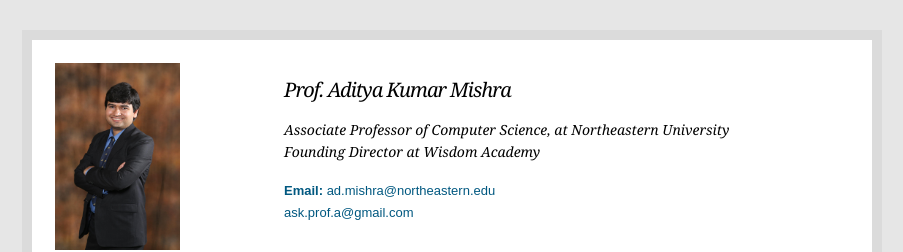
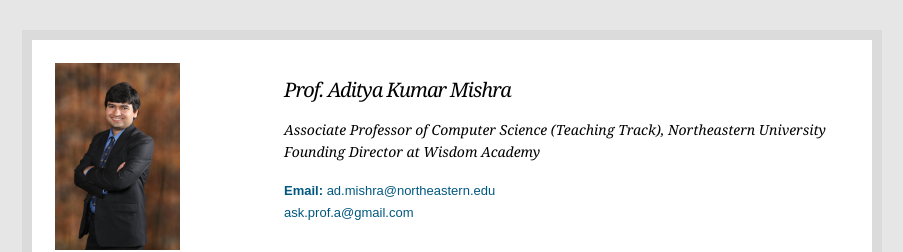
Before and after one commit to ask-prof-A/ask-prof-A.github.io, a plain HTML site: page DrA.html in a window 1280 px wide. Shown: the top 252 px of the page, without its empty margins (188-1091 px from the left). Drawn offline with Linux system fonts and the light colour scheme.

Commit message:
adding new affilication

```diff
--- a/DrA.html
+++ b/DrA.html
@@ -18,7 +18,7 @@
 <!--<img src="./adityam_pic.png" width="186" height="192">-->
 		</td> <td>
 		<h1>Prof. Aditya Kumar Mishra</h1> <br>
-                <h2>Associate Professor of Computer Science, at Northeastern University <br>  Founding Director at  Wisdom Academy </h2>
+                <h2>Associate Professor of Computer Science (Teaching Track), Northeastern University <br>  Founding Director at  Wisdom Academy </h2>
                 <h4><p>
    		       <b>Email:</b> ad.mishra@northeastern.edu <br> ask.prof.a@gmail.com <br>
                         </p></h4>
```
